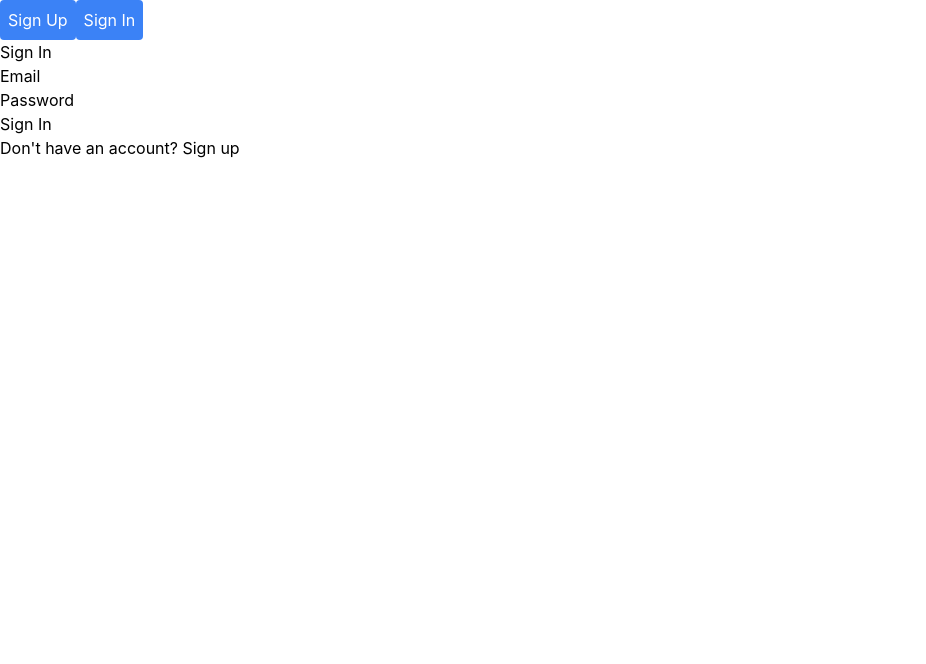
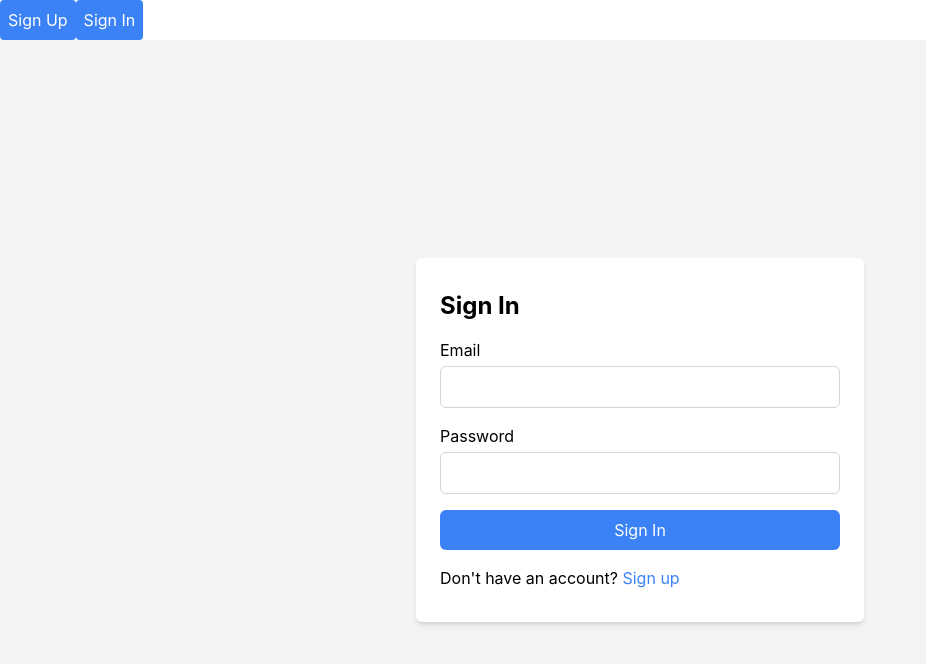
Before and after one commit to sirus-the-beaver/CS361-main-program, a React (Create React App) app in the folder frontend/: page /signin in a window 1280 px wide. Shown: the top 664 px of the page, without its empty margins (0-926 px from the left). Built offline with nearby package versions, Linux system fonts and the light colour scheme.

Commit message:
Improve styling on sign in page

```diff
--- a/frontend/src/components/SignIn.js
+++ b/frontend/src/components/SignIn.js
@@ -25,23 +25,24 @@ const SignIn = () => {
             setError('Invalid email or password');
         }
     };
-
     return (
-        <div>
-            <h2>Sign In</h2>
-            {error && <p>{error}</p>}
-            <form onSubmit={handleSubmit}>
-                <div>
-                    <label>Email</label>
-                    <input type='email' value={email} onChange={(e) => setEmail(e.target.value)} required />
-                </div>
-                <div>
-                    <label>Password</label>
-                    <input type='password' value={password} onChange={(e) => setPassword(e.target.value)} required />
-                </div>
-                <button type='submit'>Sign In</button>
-            </form>
-            <p>Don't have an account? <a href='/signup'>Sign up</a></p>
+        <div className="flex flex-col items-center justify-center min-h-screen bg-gray-100">
+            <div className="max-w-md w-full px-6 py-8 bg-white shadow-md rounded-md">
+                <h2 className="text-2xl font-bold mb-4">Sign In</h2>
+                {error && <p className="text-red-500 mb-4">{error}</p>}
+                <form onSubmit={handleSubmit} className="space-y-4">
+                    <div>
+                        <label className="block mb-1">Email</label>
+                        <input type="email" value={email} onChange={(e) => setEmail(e.target.value)} required className="w-full px-4 py-2 border border-gray-300 rounded-md focus:outline-none focus:ring-2 focus:ring-blue-500" />
+                    </div>
+                    <div>
+                        <label className="block mb-1">Password</label>
+                        <input type="password" value={password} onChange={(e) => setPassword(e.target.value)} required className="w-full px-4 py-2 border border-gray-300 rounded-md focus:outline-none focus:ring-2 focus:ring-blue-500" />
+                    </div>
+                    <button type="submit" className="w-full py-2 px-4 bg-blue-500 text-white rounded-md hover:bg-blue-600">Sign In</button>
+                </form>
+                <p className="mt-4">Don't have an account? <a href="/signup" className="text-blue-500">Sign up</a></p>
+            </div>
         </div>
     )
 };
```
